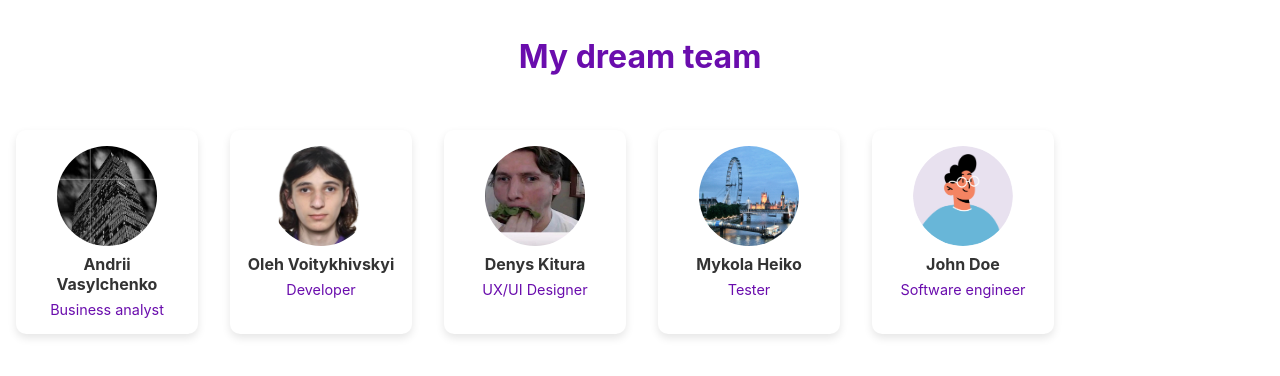
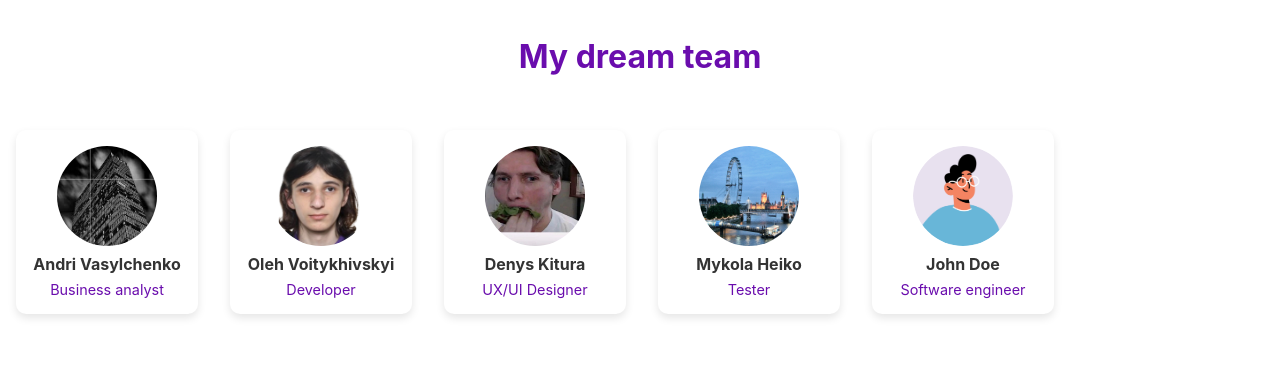
Before and after one commit to Andrii447/simple-landing-page, a React (Create React App) app: page / in a window 1280 px wide. Shown: the top 376 px of the page. Built offline with nearby package versions, Linux system fonts and the light colour scheme.

Commit message:
Update Body.js

```diff
--- a/src/components/Body.js
+++ b/src/components/Body.js
@@ -7,7 +7,7 @@ const Body = () => {
       <div style={styles.card}>
         <img src={"/vasylchenko_photo.jpg"} alt="Andrii Vasylchenko" style={styles.photo} />
         <div style={styles.textContainer}>
-          <h2 style={styles.name}>Andrii Vasylchenko</h2>
+          <h2 style={styles.name}>Andri Vasylchenko</h2>
           <p style={styles.position}>Business analyst</p>
         </div>
       </div>
```
